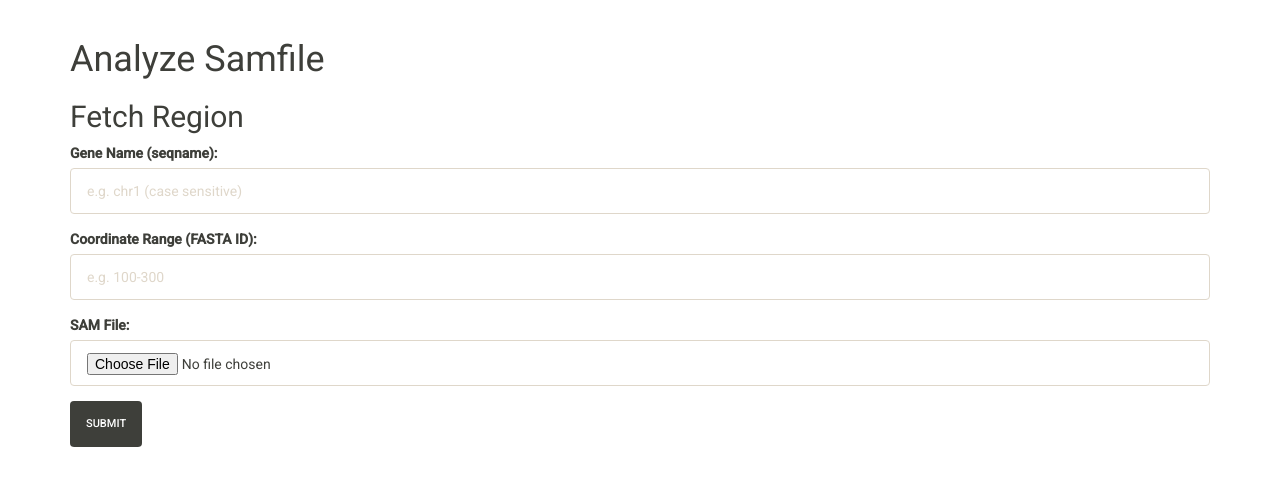
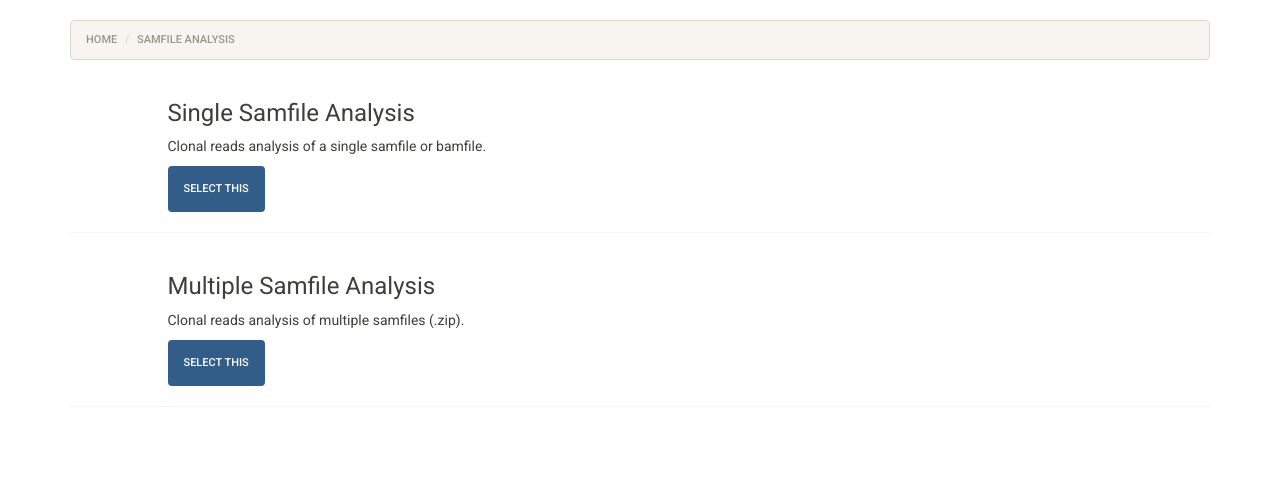
Before and after one commit to zxqwerxz/biotin-flask, a Flask app: page /sam/upload/ in a window 1280 px wide. Shown: the part 63-549 px from the top of the page. Run offline with Flask 2, Linux system fonts and the light colour scheme; some libraries are stand-ins or nearby versions.

Commit message:
Added multiple file upload

```diff
--- a/biotin_flask/__init__.py
+++ b/biotin_flask/__init__.py
@@ -1,6 +1,10 @@
 import os
 from flask import Flask
+
+UPLOAD_FOLDER = '/Users/jeffrey/tmp/'
+
 app = Flask(__name__)
+app.config['UPLOAD_FOLDER'] = UPLOAD_FOLDER
 app.secret_key = 'Big Secret!'
 
 import biotin_flask.views
--- /dev/null
+++ b/biotin_flask/templates/allele_specific/__init__.py
@@ -0,0 +1 @@
+__author__ = 'jeffrey'
--- a/biotin_flask/templates/base.html
+++ b/biotin_flask/templates/base.html
@@ -32,7 +32,7 @@
                         <span class="icon-bar"></span>
                         <span class="icon-bar"></span>
                     </button>
-                    <a class="navbar-brand topnav" href="#">biotin • flask</a>
+                    <a class="navbar-brand topnav" href="{{ url_for('index') }}">biotin • flask</a>
                 </div>
                 <!-- Collect the nav links, forms, and other content for toggling -->
                 <div class="collapse navbar-collapse" id="bs-example-navbar-collapse-1">
@@ -41,7 +41,7 @@
                             <a href="#services">Fasta Analysis</a>
                         </li>
                         <li>
-                            <a href="#services">Samfile Analysis</a>
+                            <a href="{{ url_for('sam') }}">Samfile Analysis</a>
                         </li>
                     </ul>
                     <ul class="nav navbar-nav navbar-right">
--- a/biotin_flask/templates/index.html
+++ b/biotin_flask/templates/index.html
@@ -7,7 +7,6 @@
     <div class="jumbotron">
         <h1>Welcome to server:<strong>biotin</strong></h1>
         <p>EpigenDx presents, <strong>Biotin•Flask</strong>, a set of web-based bioinformatic tools tailored for DNA methylation analysis developed using python, the <a href="http://pysam.readthedocs.org/en/latest/" target="_blank">pysam</a>/<a href="http://www.htslib.org/" target="_blank">htslib</a> libraries, and the <a href="http://flask.pocoo.org/" target="_blank">Flask Framework</a>. The web portal is hosted on our computational server.
-        <p>Contact <a href="mailto:jyzhou@epigendx.com">jyzhou@epigendx.com</a> for inquiries or to report any issues.</p>
         <p><a class="btn btn-primary btn-lg" href="https://github.com/zxqwerxz/biotin-flask" target="_blank">View Source Code on GitHub</a></p>
     </div>
 </div>
--- a/biotin_flask/templates/sam.html
+++ b/biotin_flask/templates/sam.html
@@ -1,26 +1,33 @@
 {% extends "base.html" %}
-{% block title %}Analyze Samfile | Biotin-Flask{% endblock %}
+{% block title %}Samfile Analysis| Biotin-Flask{% endblock %}
 
 {% block body %}
+<ol class="breadcrumb">
+  <li><a href="{{ url_for('index') }}">Home</a></li>
+  <li class="active">Samfile Analysis</li>
+</ol>
+
+<!-- Project One -->
 <div class="row">
-<div class="col-lg-12">
-        <h1>Analyze Samfile</h1>
-        <h2>Fetch Region</h2>
-        <form role="form" action="{{ url_for('sam_upload') }}" method="post" enctype="multipart/form-data">
-		<div class="form-group">
-			<label for="seqname">Gene Name (seqname):</label>
-			<input type="text" class="form-control" name="seqname" placeholder="e.g. chr1 (case sensitive)">
-	    </div>
-	    <div class="form-group">
-			<label for="range">Coordinate Range (FASTA ID):</label>
-			<input type="text" class="form-control" name="range" placeholder="e.g. 100-300">
-	    </div>
-	    <div class="form-group">
-			<label for="file">SAM File:</label>
-			<input class="form-control" type="file" name="file">
-	    </div>
-	    <button class="btn btn-default" type="submit">Submit</button>
-    </form>
+    <div class="col-md-10 col-md-offset-1">
+        <h3>Single Samfile Analysis</h3>
+        <p>Clonal reads analysis of a single samfile or bamfile.</p>
+        <a class="btn btn-primary" href="{{ url_for('clonal_single') }}">Select This</a>
+    </div>
 </div>
+<!-- /.row -->
+
+<hr>
+
+<!-- Project One -->
+<div class="row">
+    <div class="col-md-10 col-md-offset-1">
+        <h3>Multiple Samfile Analysis</h3>
+        <p>Clonal reads analysis of multiple samfiles (.zip).</p>
+        <a class="btn btn-primary" href="{{ url_for('clonal_multiple') }}">Select This</a>
+    </div>
 </div>
+<!-- /.row -->
+
+<hr>
 {% endblock %}
--- a/biotin_flask/views.py
+++ b/biotin_flask/views.py
@@ -1,8 +1,10 @@
-import os, tempfile
-from flask import render_template, request, flash
+import os, tempfile, csv
+from flask import render_template, request, flash, send_file
 from werkzeug import secure_filename
 from biotin_flask import app
-import pysam
+from biotools import samtools
+from io import BytesIO
+import pysam, zipfile
 
 @app.route('/')
 def index():
@@ -28,3 +30,143 @@ def sam_upload():
         flash('Upload successful!')
 
     return render_template('sam.html')
+
+@app.route('/sam/clonal/single', methods=['GET', 'POST'])
+def clonal_single():
+    error = None
+    if request.method == 'POST':
+        # SAM file has been uploaded
+        # Initialize variables
+        file = request.files['file']
+        ids = request.form['ids']
+        gene = request.form['gene']
+        filename = secure_filename(file.filename)
+
+        # Validate data
+        if len(gene) == 0 or len(ids) == 0:
+            flash('Please do not leave any field blank.', 'error')
+            return render_template('allele_specific/single_form.html')
+        if '.' not in filename or not (filename.rsplit('.', 1)[1] == 'sam' or filename.rsplit('.', 1)[1] == 'bam'):
+            flash('Invalid filename.', 'error')
+            return render_template('allele_specific/single_form.html')
+
+        # Extract fasta ids
+        try:
+            ids_list = map(int, ids.splitlines())
+            ids_list.sort()
+        except:
+            flash('Error in the FASTID(s) provided. Place one integer on each line with no extraneous lines.', 'error')
+            return render_template('allele_specific/single_form.html')
+
+        # Process sam file
+        try:
+            file.save(os.path.join(tempfile.gettempdir(), filename))
+            samfile = pysam.AlignmentFile(os.path.join(tempfile.gettempdir(), filename))
+            flash('Upload successful!')
+        except:
+            flash('Invalid SAM file.', 'error')
+            return render_template('allele_specific/single_form.html')
+        readcount = 0
+        readlist = []
+        for read in samfile:
+            if samfile.getrname(read.tid) == gene:
+                readcount += 1
+                if read.reference_end >= ids_list[0] and read.reference_start <= ids_list[-1]:
+                            readlist.append(read)
+        if readcount == 0:
+            flash('Specified gene (case-sensitive) was not located in the SAM file.', 'error')
+            return render_template('allele_specific/single_form.html')
+
+        # Start base by base printing
+        rows = []
+        for read in readlist:
+            row = []
+            inrange = False
+            for pos in ids_list:
+                base = samtools.getBase(read, pos)
+                row.append(base)
+                if len(base) > 0:
+                    inrange = True
+            if inrange:
+                rows.append(row)
+
+        flash(str(len(rows)) + '/' + str(readcount) + ' (' + str(len(rows)*100/readcount) + '%) of reads aligned to ' + gene + ' are covered at selected sites.')
+        return render_template('allele_specific/single_results.html', rows=rows, sites=ids_list)
+    return render_template('allele_specific/single_form.html')
+
+@app.route('/sam/clonal/multiple', methods=['GET', 'POST'])
+def clonal_multiple():
+    error = None
+    if request.method == 'POST':
+        # SAM file has been uploaded
+        # Initialize variables
+        zip = request.files['file']
+        ids = request.form['ids']
+        gene = request.form['gene']
+        zipname = secure_filename(zip.filename)
+
+        # Validate data
+        if len(gene) == 0 or len(ids) == 0:
+            flash('Please do not leave any field blank.', 'error')
+            return render_template('allele_specific/multiple_form.html')
+        if '.' not in zipname or zipname.rsplit('.', 1)[1] != 'zip':
+            flash('Invalid filename.' +zipname, 'error')
+            return render_template('allele_specific/multiple_form.html')
+
+        # Extract fasta ids
+        try:
+            ids_list = map(int, ids.splitlines())
+            ids_list.sort()
+        except:
+            flash('Error in the FASTID(s) provided. Place one integer on each line with no extraneous lines.', 'error')
+            return render_template('allele_specific/multiple_form.html')
+
+        # Open zipfile
+        csvnames = []
+        zip.save(os.path.join(tempfile.gettempdir(), zipname))
+        with zipfile.ZipFile(os.path.join(tempfile.gettempdir(), zipname), "r") as z:
+            z.extractall(tempfile.gettempdir())
+            for filename in z.namelist():
+                if '.' not in filename or not (filename.rsplit('.', 1)[1] == 'sam' or filename.rsplit('.', 1)[1] == 'bam'):
+                    continue
+                try:
+                    samfile = pysam.AlignmentFile(os.path.join(tempfile.gettempdir(), filename))
+                except:
+                    flash('Invalid SAM file: ' + filename, 'error')
+                    continue
+                readlist = []
+                for read in samfile:
+                    if samfile.getrname(read.tid) == gene:
+                        if read.reference_end >= ids_list[0] and read.reference_start <= ids_list[-1]:
+                                    readlist.append(read)
+                # Start base by base printing
+                rows = []
+                for read in readlist:
+                    row = []
+                    inrange = False
+                    for pos in ids_list:
+                        base = samtools.getBase(read, pos)
+                        row.append(base)
+                        if len(base) > 0:
+                            inrange = True
+                    if inrange:
+                        rows.append(row)
+                # Save a temporary csv
+                csvname = filename.rsplit('.', 1)[0] + '.csv'
+                with open(os.path.join(tempfile.gettempdir(), csvname), 'wb') as csvfile:
+                    w = csv.writer(csvfile, delimiter=',', quotechar='|', quoting=csv.QUOTE_MINIMAL)
+                    w.writerow(ids_list)
+                    for row in rows:
+                        w.writerow(row)
+                    csvnames.append(csvname)
+
+        # Make response
+        memory_file = BytesIO()
+        with zipfile.ZipFile(memory_file, 'w') as zf:
+            files = csvnames
+            for file in files:
+                zf.write(os.path.join(tempfile.gettempdir(), file), file)
+        memory_file.seek(0)
+        return send_file(memory_file, attachment_filename='results.zip', as_attachment=True)
+
+    return render_template('allele_specific/multiple_form.html')
--- a/runserver.py
+++ b/runserver.py
@@ -4,3 +4,4 @@ from biotin_flask import app
 if __name__ == '__main__':
     #app.run(debug=True)
     app.run(host=os.getenv('IP', '0.0.0.0'), port=int(os.getenv('PORT', 8080)), debug=True)
+    #app.run()
--- /dev/null
+++ b/wsgi.py
@@ -0,0 +1 @@
+import runserver
```
Also changed, not shown: biotin_flask/templates/allele_specific/multiple_form.html (added, +30 -0 lines), biotin_flask/templates/allele_specific/single_form.html (added, +30 -0 lines), biotin_flask/templates/allele_specific/single_results.html (added, +11 -0 lines), biotools/samtools.py (+47 -0 lines), 1 other file.
